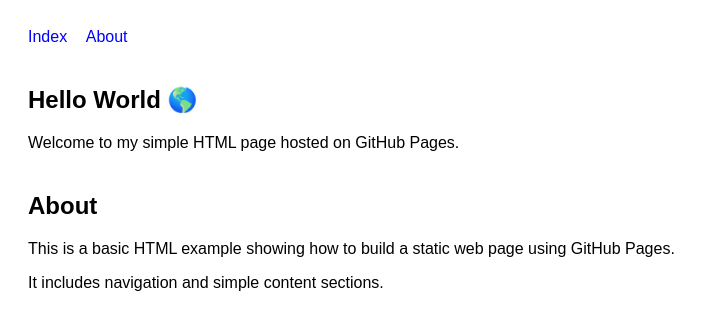
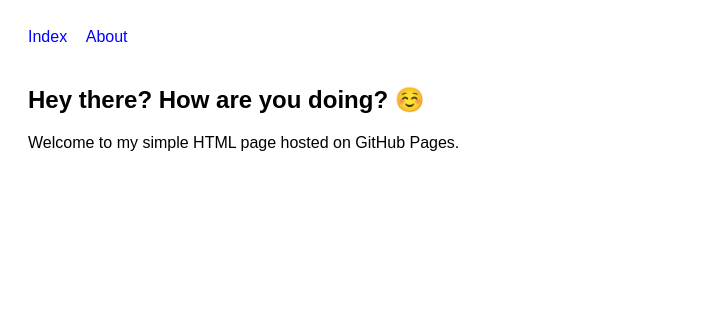
Before and after one commit to shiotahelo/hello-world-html, a plain HTML site: page index.html in a window 1280 px wide. Shown: the whole page, without its empty margins (0-709 px from the left). Drawn offline with Linux system fonts and the light colour scheme.

Commit message:
Separate index.html from about.html

```diff
--- a/index.html
+++ b/index.html
@@ -3,23 +3,6 @@
   <head>
     <title>Hello World!!🌎</title>
     <style>
-    body {
-      font-family: Arial, sans-serif;
-      padding: 20px;
-    }
-    nav a {
-      margin-right: 15px;
-      text-decoration: none;
-      color: blue;
-    }
-    section {
-      margin-top: 40px;
-    }
-  </style>
-<html>
-<head>
-  <title>Hey there? How are you doing☺️</title>
-  <style>
     body {
       font-family: Arial, sans-serif;
       padding: 20px;
@@ -41,14 +24,6 @@
   </nav>
 
   <section id="index">
-    <h1>Hello World 🌎</h1>
+    <h1>Hey there? How are you doing? ☺️</h1>
     <p>Welcome to my simple HTML page hosted on GitHub Pages.</p>
   </section>
-
-  <section id="about">
-    <h2>About</h2>
-    <p>This is a basic HTML example showing how to build a static web page using GitHub Pages.</p>
-    <p>It includes navigation and simple content sections.</p>
-  </section>
-</body>
-</html>
```
